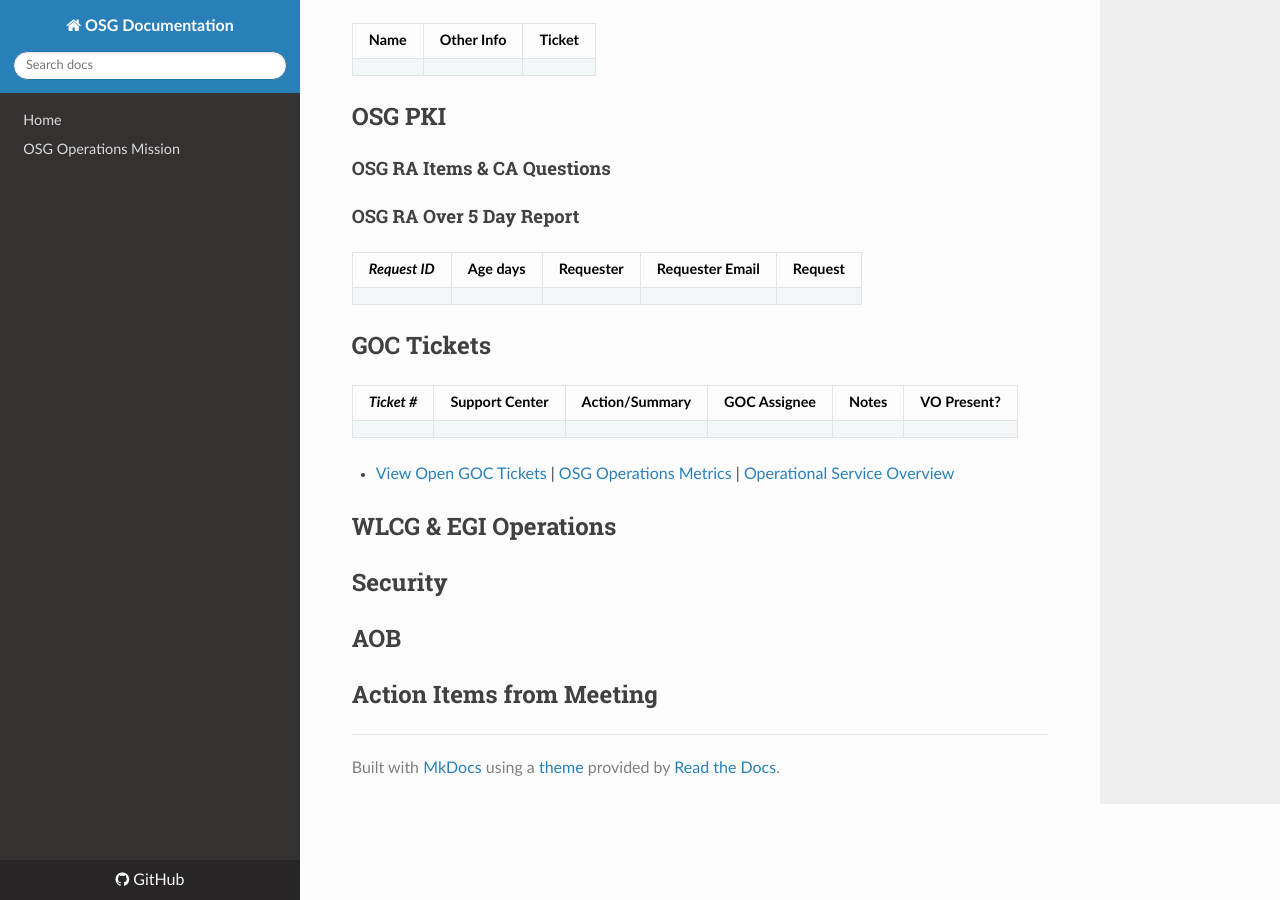
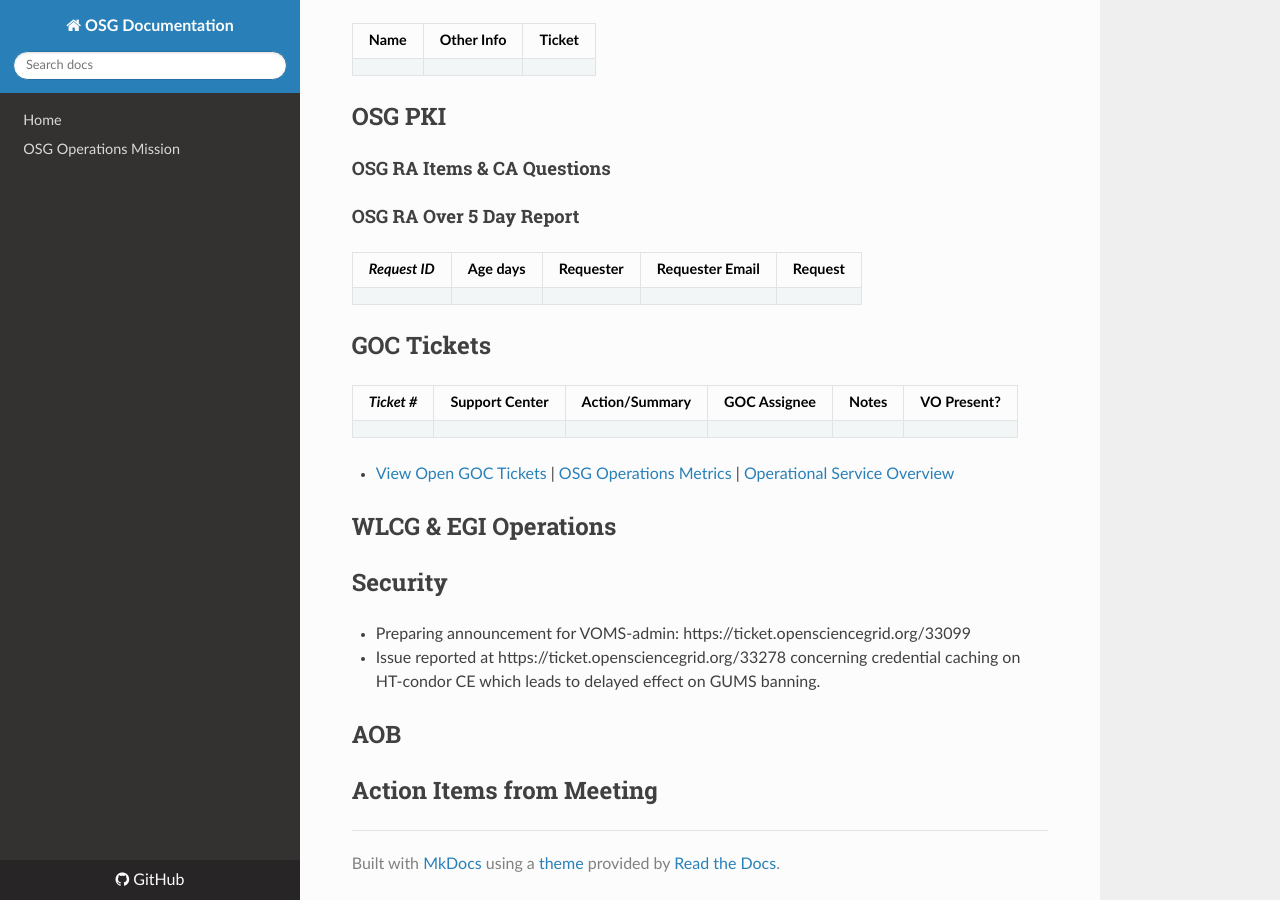
Before and after one commit to osg-htc/operations, an MkDocs documentation site: the page built from docs/WeeklyMinutes/3Apr2017.md, in a window 1280 px wide and 900 px high, scrolled down 2786 px. Built offline with MkDocs 1.6.1, drawn with Linux system fonts in a browser that asks for light colours; nearby versions of some CDN libraries; old or Windows-style settings are respelled for this version of MkDocs.

Commit message:
Update 3Apr2017.md
Security updates minutes meeting

```diff
--- a/docs/WeeklyMinutes/3Apr2017.md
+++ b/docs/WeeklyMinutes/3Apr2017.md
@@ -77,6 +77,8 @@
 ## WLCG & EGI Operations
 
 ## Security
+   * Preparing announcement for VOMS-admin: https://ticket.opensciencegrid.org/33099
+   * Issue reported at https://ticket.opensciencegrid.org/33278 concerning credential caching on HT-condor CE which leads to delayed effect on GUMS banning.
 
 ## AOB
 
```
